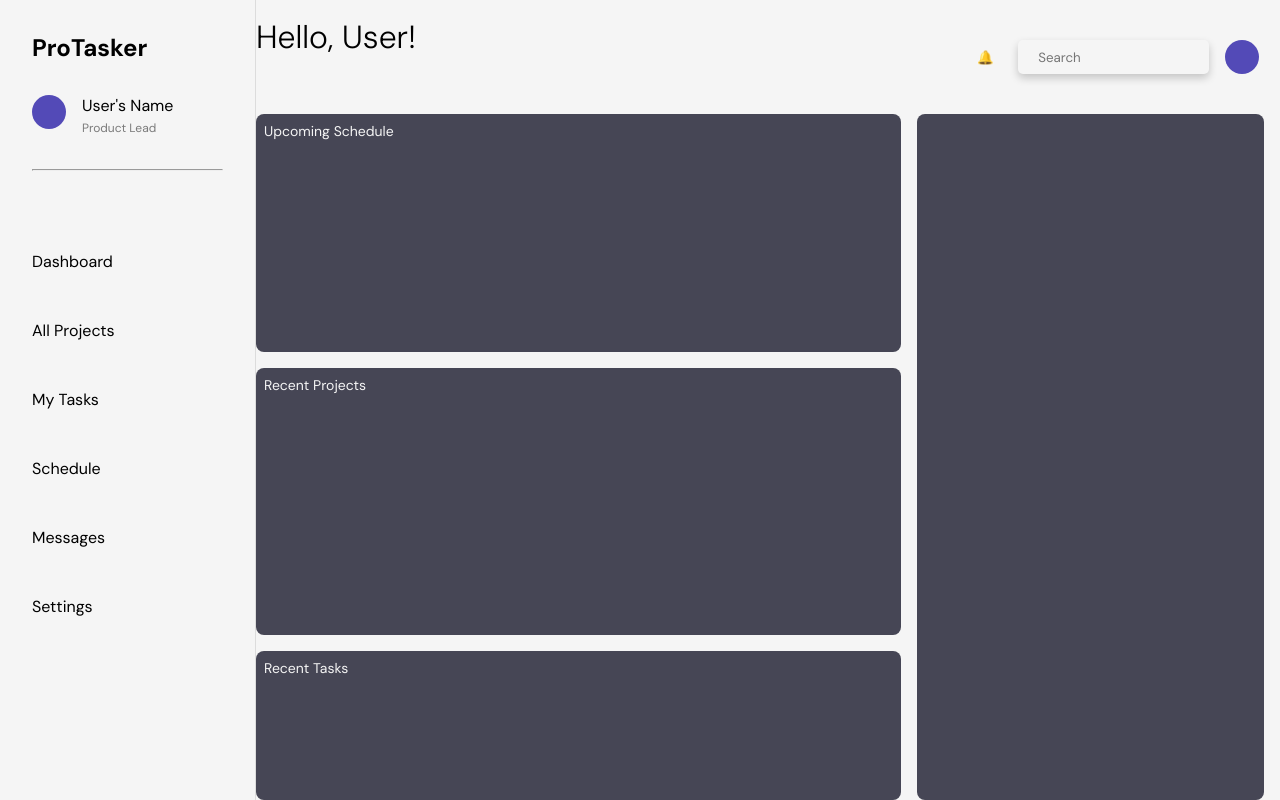
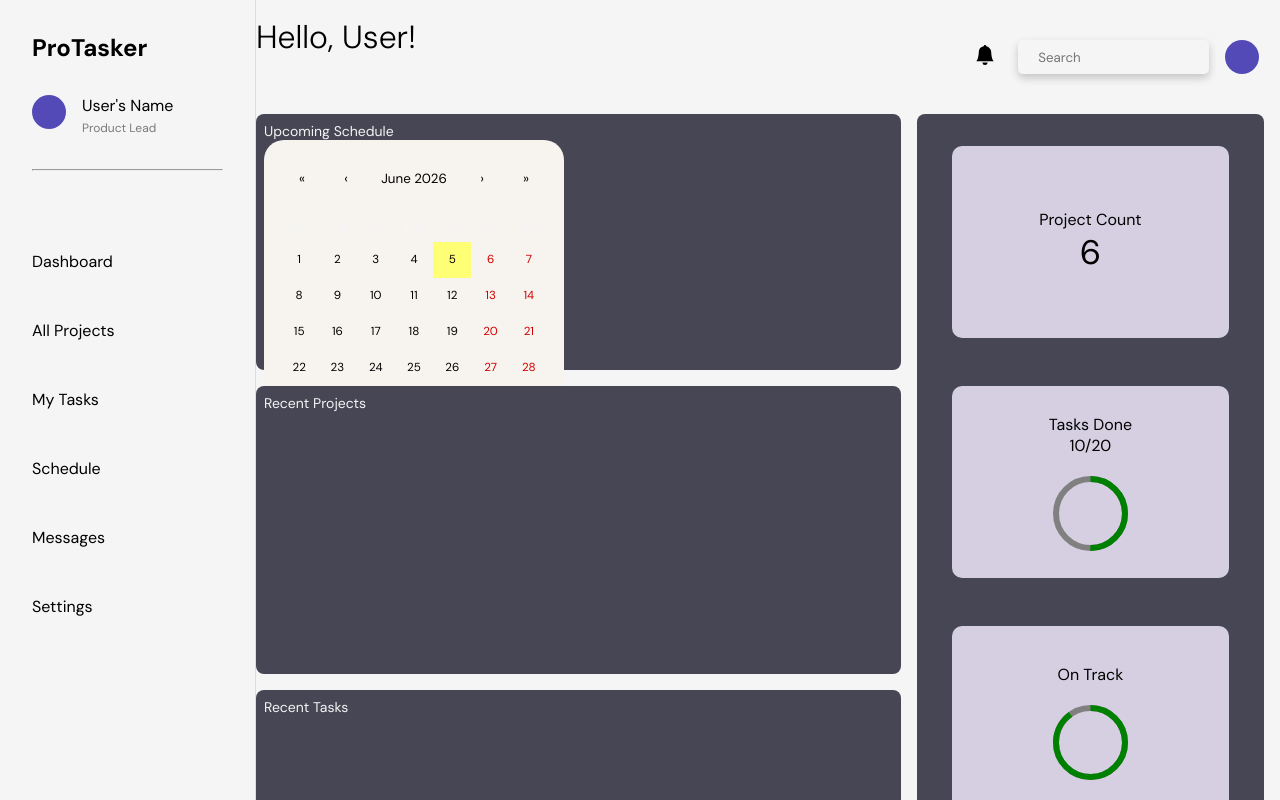
Before and after one commit to vbolden/pro-tasker-app, a React app in the folder frontend/: page /dashboard in a window 1280 px wide. Built offline with nearby package versions, Linux system fonts and the light colour scheme; the HTML template or start-up script is replaced by a standard one; a web font is replaced by a local one.

Commit message:
changed styling

```diff
--- a/frontend/src/components/Header.jsx
+++ b/frontend/src/components/Header.jsx
@@ -1,10 +1,13 @@
+import { BsFillBellFill } from "react-icons/bs";
+
+
 function Header () {
     return (
         <header>
             <div className="header-content">
                 <h1>Hello, User!</h1>
                 <div className="header-right">
-                    <button id="notifications">🔔</button>
+                    <button id="notifications"> <BsFillBellFill style={{ width: "20px", height: "20px" }} /> </button>
                     <input type="text" placeholder="Search" />
                     <a href="#">
                         <div className="circle"></div>
--- a/frontend/src/pages/Dashboard.jsx
+++ b/frontend/src/pages/Dashboard.jsx
@@ -1,9 +1,29 @@
-function Dashboard () {
+import Calendar from 'react-calendar';
+import 'react-calendar/dist/Calendar.css';
+import { CircularProgressbar } from 'react-circular-progressbar';
+
+function Dashboard() {
     return (
+        <div className='dashboard'>
             <div className="dash-wrapper">
                 <div className="dash-left">
                     <div className="schedule">
                         <p>Upcoming Schedule</p>
+                        <div className="schedule-content">
+                            <div className="calendar">
+                                <Calendar />
+                            </div>
+                            <div className="upcoming-events">
+                                <div className="event-card">
+                                    <h4>Project Review</h4>
+                                    <span>2:00 PM</span>
+                                </div>
+                                <div className="event-card">
+                                    <h4>Sprint Planning</h4>
+                                    <span>4:00 PM</span>
+                                </div>
+                            </div>
+                        </div>
                     </div>
                     <div className="projects">
                         <p>Recent Projects</p>
@@ -12,9 +32,28 @@ function Dashboard () {
                         <p>Recent Tasks</p>
                     </div>
                 </div>
-            <div className="dash-right"></div>
+                <div className="dash-right">
+                    <div id="project-stats">
+                        <p>Project Count</p>
+                        <span className='big-number'>6</span>
                     </div>
-    )
+                    <div id="tasks-done">
+                        <p>Tasks Done</p>
+                        <span>10/20</span>
+                        <div className='progress'>
+                            <CircularProgressbar value={50} />
+                        </div>
+                    </div>
+                    <div id="stats">
+                        <p>On Track</p>
+                        <div className='progress'>
+                            <CircularProgressbar value={90} />
+                        </div>
+                    </div>
+                </div>
+            </div>
+        </div>
+    );
 }
 
 export default Dashboard;
```
Lines whose indentation alone changed are shown as unchanged.
